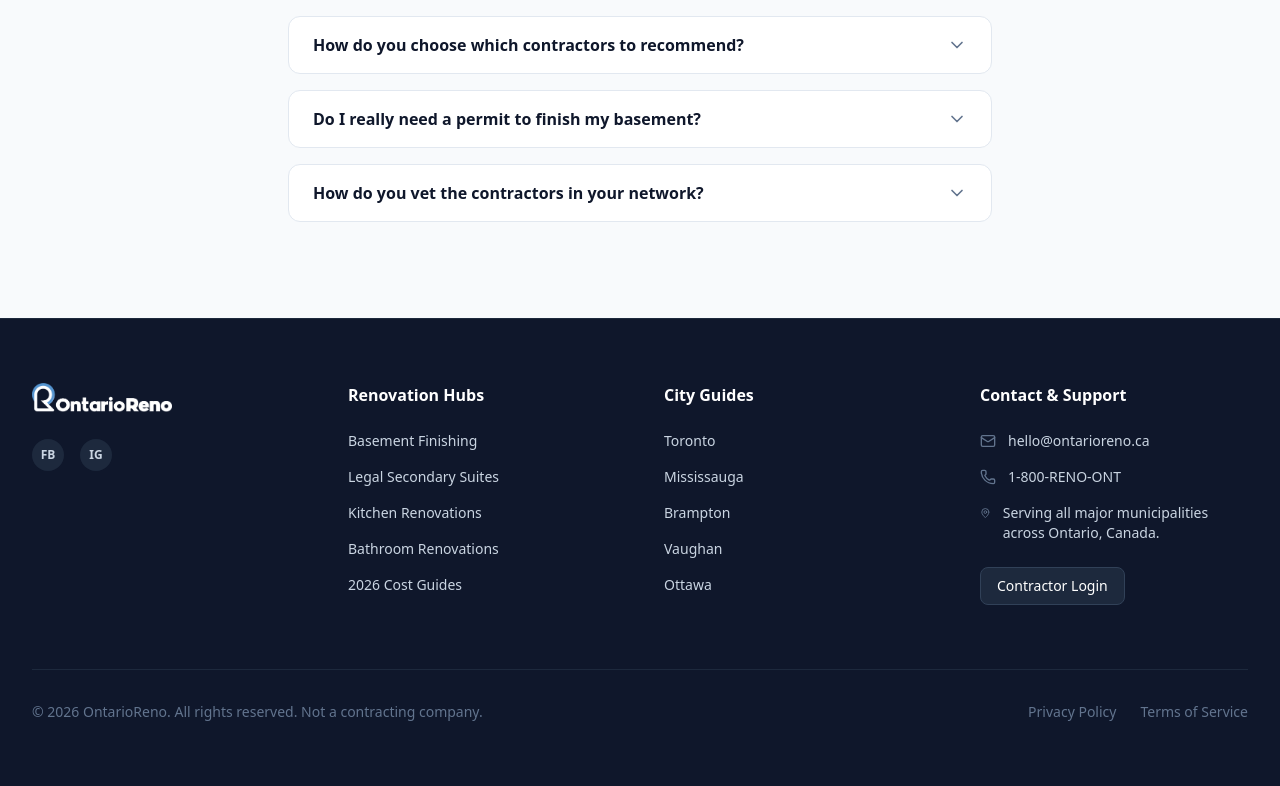
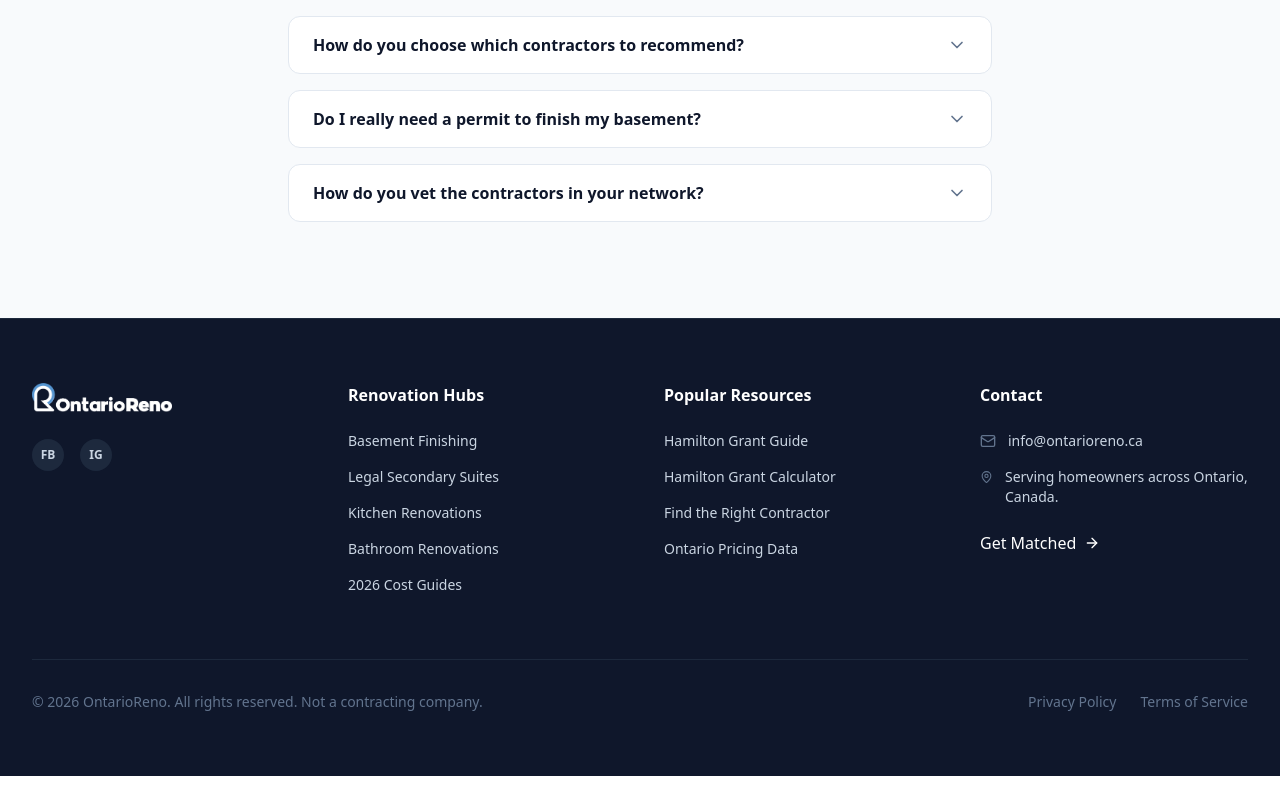
Before and after one commit to mapsforfield/ontarioreno, a React (Vite) app: page / in a window 1280 px wide. Shown: the part 4353-5139 px from the top of the page. Built offline with nearby package versions, Linux system fonts and the light colour scheme.

Commit message:
update site

```diff
--- a/src/components/Footer.tsx
+++ b/src/components/Footer.tsx
@@ -1,12 +1,11 @@
 import { Link } from 'react-router-dom';
-import { Mail, Phone, MapPin } from 'lucide-react';
+import { Mail, MapPin, ArrowRight } from 'lucide-react';
 
 export default function Footer() {
   return (
     <footer className="bg-slate-900 text-slate-300 py-16 border-t border-slate-800">
       <div className="max-w-7xl mx-auto px-4 sm:px-6 lg:px-8">
         <div className="grid grid-cols-1 md:grid-cols-2 lg:grid-cols-4 gap-12">
-
           {/* Brand */}
           <div className="space-y-6">
             <Link to="/" className="flex items-center text-white">
@@ -37,64 +36,137 @@ export default function Footer() {
             </div>
           </div>
 
-          {/* Quick Links */}
+          {/* Renovation Hubs */}
           <div>
             <h3 className="text-white font-semibold mb-6">Renovation Hubs</h3>
             <ul className="space-y-4 text-sm">
-              <li><Link to="/basements" className="hover:text-[#5694CF] transition-colors">Basement Finishing</Link></li>
-              <li><Link to="/legal-suites" className="hover:text-[#5694CF] transition-colors">Legal Secondary Suites</Link></li>
-              <li><Link to="#" className="hover:text-[#5694CF] transition-colors">Kitchen Renovations</Link></li>
-              <li><Link to="#" className="hover:text-[#5694CF] transition-colors">Bathroom Renovations</Link></li>
-              <li><Link to="/costs" className="hover:text-[#5694CF] transition-colors">2026 Cost Guides</Link></li>
+              <li>
+                <Link
+                  to="/basements"
+                  className="hover:text-[#5694CF] transition-colors"
+                >
+                  Basement Finishing
+                </Link>
+              </li>
+              <li>
+                <Link
+                  to="/legal-suites"
+                  className="hover:text-[#5694CF] transition-colors"
+                >
+                  Legal Secondary Suites
+                </Link>
+              </li>
+              <li>
+                <Link
+                  to="/kitchen-renovations"
+                  className="hover:text-[#5694CF] transition-colors"
+                >
+                  Kitchen Renovations
+                </Link>
+              </li>
+              <li>
+                <Link
+                  to="/bathroom-renovations"
+                  className="hover:text-[#5694CF] transition-colors"
+                >
+                  Bathroom Renovations
+                </Link>
+              </li>
+              <li>
+                <Link
+                  to="/costs"
+                  className="hover:text-[#5694CF] transition-colors"
+                >
+                  2026 Cost Guides
+                </Link>
+              </li>
             </ul>
           </div>
 
-          {/* Cities */}
+          {/* Popular Resources */}
           <div>
-            <h3 className="text-white font-semibold mb-6">City Guides</h3>
+            <h3 className="text-white font-semibold mb-6">Popular Resources</h3>
             <ul className="space-y-4 text-sm">
-              <li><Link to="/city/toronto" className="hover:text-[#5694CF] transition-colors">Toronto</Link></li>
-              <li><Link to="#" className="hover:text-[#5694CF] transition-colors">Mississauga</Link></li>
-              <li><Link to="#" className="hover:text-[#5694CF] transition-colors">Brampton</Link></li>
-              <li><Link to="#" className="hover:text-[#5694CF] transition-colors">Vaughan</Link></li>
-              <li><Link to="#" className="hover:text-[#5694CF] transition-colors">Ottawa</Link></li>
+              <li>
+                <Link
+                  to="/hamilton-grant-guide"
+                  className="hover:text-[#5694CF] transition-colors"
+                >
+                  Hamilton Grant Guide
+                </Link>
+              </li>
+              <li>
+                <Link
+                  to="/hamilton-basement-grant"
+                  className="hover:text-[#5694CF] transition-colors"
+                >
+                  Hamilton Grant Calculator
+                </Link>
+              </li>
+              <li>
+                <Link
+                  to="/match"
+                  className="hover:text-[#5694CF] transition-colors"
+                >
+                  Find the Right Contractor
+                </Link>
+              </li>
+              <li>
+                <Link
+                  to="/costs"
+                  className="hover:text-[#5694CF] transition-colors"
+                >
+                  Ontario Pricing Data
+                </Link>
+              </li>
             </ul>
           </div>
 
           {/* Contact */}
           <div>
-            <h3 className="text-white font-semibold mb-6">Contact & Support</h3>
+            <h3 className="text-white font-semibold mb-6">Contact</h3>
+
             <ul className="space-y-4 text-sm">
               <li className="flex items-center gap-3">
                 <Mail className="h-4 w-4 text-slate-500" />
-                <span>hello@ontarioreno.ca</span>
+                <a
+                  href="mailto:info@ontarioreno.ca"
+                  className="hover:text-[#5694CF] transition-colors"
+                >
+                  info@ontarioreno.ca
+                </a>
               </li>
-              <li className="flex items-center gap-3">
-                <Phone className="h-4 w-4 text-slate-500" />
-                <span>1-800-RENO-ONT</span>
-              </li>
+
               <li className="flex items-start gap-3">
                 <MapPin className="h-4 w-4 text-slate-500 mt-0.5" />
-                <span>Serving all major municipalities across Ontario, Canada.</span>
+                <span>Serving homeowners across Ontario, Canada.</span>
               </li>
             </ul>
+
             <div className="mt-6">
               <Link
                 to="/match"
-                className="inline-block bg-slate-800 hover:bg-[#1B3C6C] text-white px-4 py-2 rounded-lg text-sm font-medium transition-colors border border-slate-700"
+                className="inline-flex items-center gap-2 text-white font-medium hover:text-[#5694CF] transition-colors"
               >
-                Contractor Login
+                Get Matched <ArrowRight className="h-4 w-4" />
               </Link>
             </div>
           </div>
-
         </div>
 
         <div className="mt-16 pt-8 border-t border-slate-800 text-sm text-slate-500 flex flex-col md:flex-row justify-between items-center gap-4">
-          <p>© {new Date().getFullYear()} OntarioReno. All rights reserved. Not a contracting company.</p>
+          <p>
+            © {new Date().getFullYear()} OntarioReno. All rights reserved. Not a
+            contracting company.
+          </p>
+
           <div className="flex space-x-6">
-            <Link to="#" className="hover:text-white transition-colors">Privacy Policy</Link>
-            <Link to="#" className="hover:text-white transition-colors">Terms of Service</Link>
+            <Link to="#" className="hover:text-white transition-colors">
+              Privacy Policy
+            </Link>
+            <Link to="#" className="hover:text-white transition-colors">
+              Terms of Service
+            </Link>
           </div>
         </div>
       </div>
```
